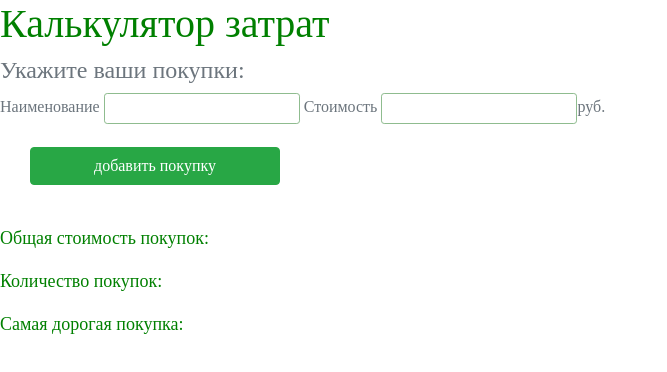
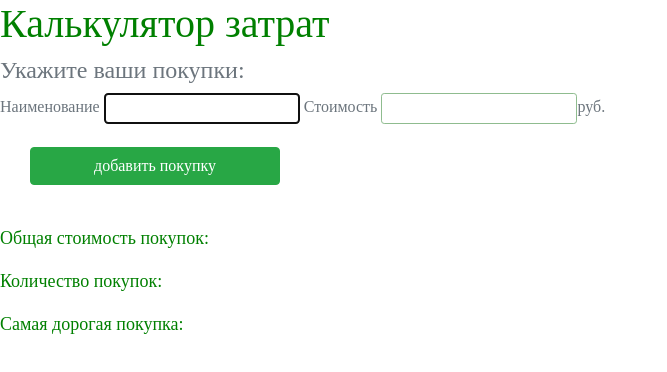
Before and after one commit to alinagaripova/homework-ShoppingCalculator, a website with bundled scripts: page src/index.html in a window 1280 px wide. Shown: the whole page, without its empty margins (0-667 px from the left). Built offline with nearby package versions, Linux system fonts and the light colour scheme.

Commit message:
.travis.yml added

```diff
--- a/src/index.html
+++ b/src/index.html
@@ -14,7 +14,7 @@
     <h1>Калькулятор затрат</h1>
     <h4 class="text-muted">Укажите ваши покупки:</h4>
     <label for="name" class="text-muted" >Наименование </label>
-    <input type="text" id="name" class="name form-control-sm">
+    <input type="text" id="name" class="name form-control-sm" autofocus>
     <label for="price" class="text-muted">Стоимость </label>
     <input type="text" id="price" class="price form-control-sm"><label for="price" class="text-muted"> руб.</label>
     <p>
```
Also changed, not shown: .travis.yml (added).
